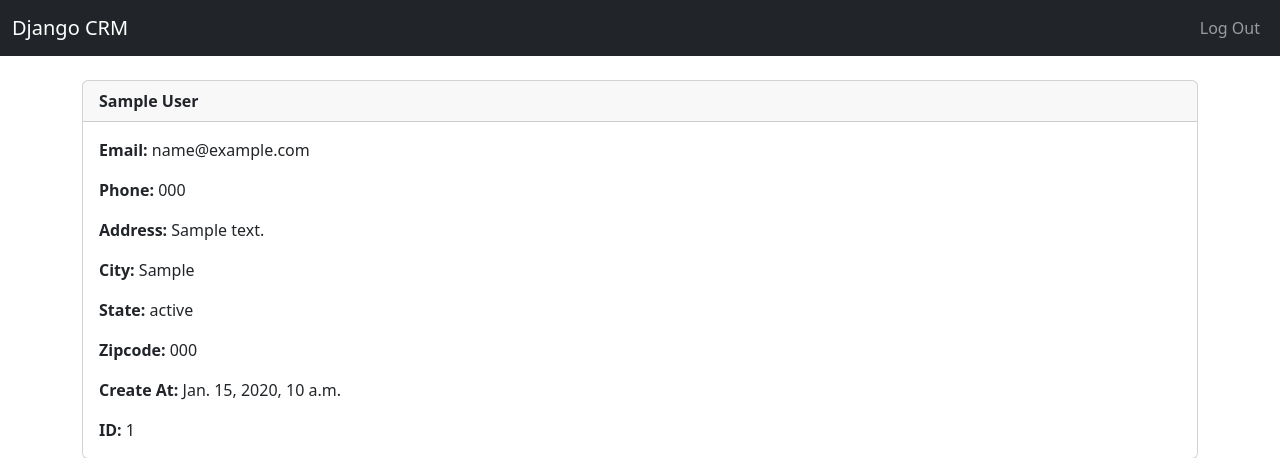
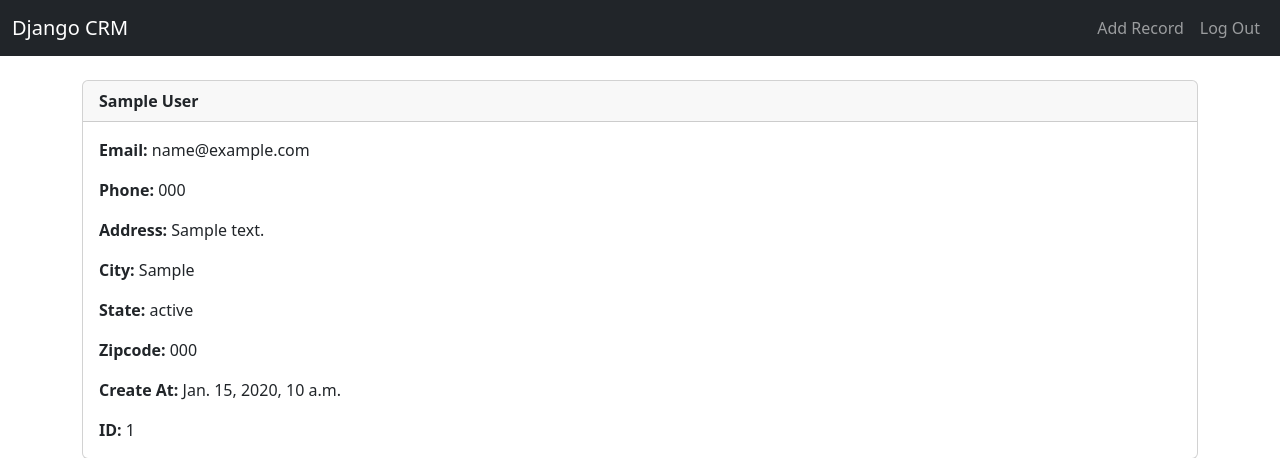
Before and after one commit to nayak-nirmalya/django-crm, a Django app: page /record/1 in a window 1280 px wide. Shown: the top 458 px of the page. Run offline with Django 3.2, Linux system fonts and the light colour scheme; a user stored in the database is signed in; tables that the repository leaves empty hold one stand-in row (values such as "Sample post").

Commit message:
added add record view

```diff
--- a/website/templates/navbar.html
+++ b/website/templates/navbar.html
@@ -19,6 +19,9 @@
       <ul class="navbar-nav">
         {% if user.is_authenticated %}
         <li class="nav-item">
+          <a class="nav-link" href="{% url 'add_record' %}">Add Record</a>
+        </li>
+        <li class="nav-item">
           <a class="nav-link" href="{% url 'logout' %}">Log Out</a>
         </li>
 
--- a/website/urls.py
+++ b/website/urls.py
@@ -7,4 +7,5 @@ urlpatterns = [
     path("register/", views.register_user, name="register"),
     path("record/<int:pk>", views.customer_record, name="record"),
     path("delete_record/<int:pk>", views.delete_record, name="delete_record"),
+    path("add_record/", views.add_record, name="add_record"),
 ]
--- a/website/views.py
+++ b/website/views.py
@@ -81,3 +81,7 @@ def delete_record(request, pk):
     else:
         messages.error(request, "You Must Be Logged In to Delete Record!")
         return redirect("home")
+
+
+def add_record(request):
+    return render(request, "add_record.html", {})
```
Also changed, not shown: website/templates/add_record.html (added, +16 -0 lines).
